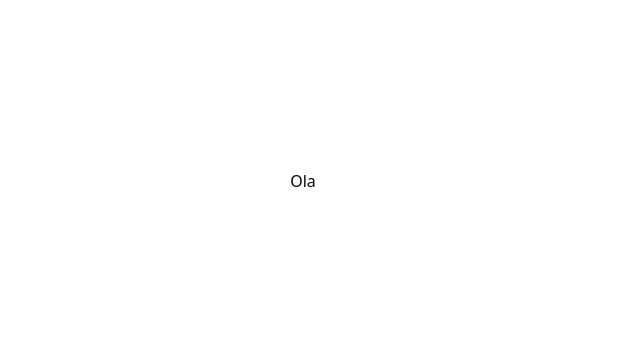
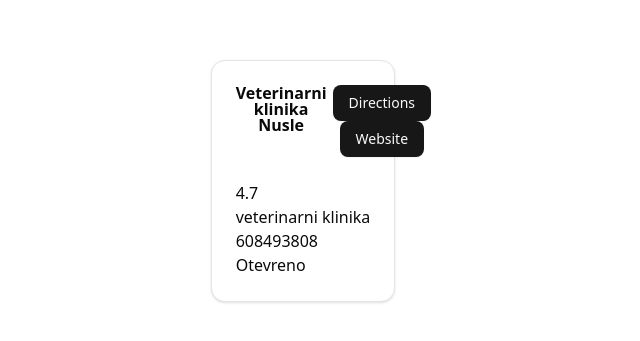
Before and after one commit to evahli/paw-help, a React (Vite) app: page /detail in a window 1280 px wide. Shown: the part 219-560 px from the top of the page, without its empty margins (337-977 px from the left). Built offline with nearby package versions, Linux system fonts and the light colour scheme.

Commit message:
create card component

```diff
--- /dev/null
+++ b/src/components/custom/ClinicCard.jsx
@@ -0,0 +1,73 @@
+import {
+  Card,
+  CardAction,
+  CardContent,
+  CardHeader,
+  CardTitle,
+} from '@/components/ui/card';
+import { Button } from '../ui/button';
+
+const clinicName = 'Veterinarni klinika Nusle';
+const rating = 4.7;
+const type = 'veterinarni klinika';
+const tel = '608493808';
+const position = [50, 1, 14.423];
+const openingHours = [
+  {
+    day: 'středa',
+    hours: '9 to 20',
+  },
+  {
+    day: 'čtvrtek',
+    hours: '9 to 20',
+  },
+  {
+    day: 'pátek',
+    hours: '9 to 20',
+  },
+  {
+    day: 'sobota',
+    hours: '9 to 17',
+  },
+  {
+    day: 'neděle',
+    hours: 'Zavřeno',
+  },
+  {
+    day: 'pondělí',
+    hours: '9 to 20',
+  },
+  {
+    day: 'úterý',
+    hours: '9 to 20',
+  },
+];
+const clinicWebsite = 'czechitas.cz';
+
+const ClinicCardContent = () => {
+  return (
+    <div className='flex flex-col items-start'>
+    <span>{rating}</span>
+    <span>{type}</span>
+    <span>{tel}</span>
+    <span>Otevreno</span>
+    </div>
+  )
+}
+
+export const ClinicCard = () => {
+  return (
+    <Card className='min-w-full'>
+      <CardHeader>
+        <CardTitle>{clinicName}</CardTitle>
+        <CardAction>
+          <Button>Directions</Button>
+        <Button>Website</Button>
+        </CardAction>
+      </CardHeader>
+      <CardContent>
+        <ClinicCardContent/>
+      </CardContent>
+    </Card>
+  );
+};
--- /dev/null
+++ b/src/components/ui/card.jsx
@@ -0,0 +1,101 @@
+import * as React from "react"
+
+import { cn } from "@/lib/utils"
+
+function Card({
+  className,
+  ...props
+}) {
+  return (
+    <div
+      data-slot="card"
+      className={cn(
+        "bg-card text-card-foreground flex flex-col gap-6 rounded-xl border py-6 shadow-sm",
+        className
+      )}
+      {...props} />
+  );
+}
+
+function CardHeader({
+  className,
+  ...props
+}) {
+  return (
+    <div
+      data-slot="card-header"
+      className={cn(
+        "@container/card-header grid auto-rows-min grid-rows-[auto_auto] items-start gap-1.5 px-6 has-data-[slot=card-action]:grid-cols-[1fr_auto] [.border-b]:pb-6",
+        className
+      )}
+      {...props} />
+  );
+}
+
+function CardTitle({
+  className,
+  ...props
+}) {
+  return (
+    <div
+      data-slot="card-title"
+      className={cn("leading-none font-semibold", className)}
+      {...props} />
+  );
+}
+
+function CardDescription({
+  className,
+  ...props
+}) {
+  return (
+    <div
+      data-slot="card-description"
+      className={cn("text-muted-foreground text-sm", className)}
+      {...props} />
+  );
+}
+
+function CardAction({
+  className,
+  ...props
+}) {
+  return (
+    <div
+      data-slot="card-action"
+      className={cn(
+        "col-start-2 row-span-2 row-start-1 self-start justify-self-end",
+        className
+      )}
+      {...props} />
+  );
+}
+
+function CardContent({
+  className,
+  ...props
+}) {
+  return (<div data-slot="card-content" className={cn("px-6", className)} {...props} />);
+}
+
+function CardFooter({
+  className,
+  ...props
+}) {
+  return (
+    <div
+      data-slot="card-footer"
+      className={cn("flex items-center px-6 [.border-t]:pt-6", className)}
+      {...props} />
+  );
+}
+
+export {
+  Card,
+  CardHeader,
+  CardFooter,
+  CardTitle,
+  CardAction,
+  CardDescription,
+  CardContent,
+}
--- a/src/pages/DetailPage.jsx
+++ b/src/pages/DetailPage.jsx
@@ -1,5 +1,9 @@
+import { ClinicCard } from "@/components/custom/ClinicCard";
+
 export const DetailPage = () => {
-  return(
-    <div>Ola</div>
-  )
-}
+  return (
+    <div>
+      <ClinicCard />
+    </div>
+  );
+};
```
Also changed, not shown: jsconfig.json (added, +7 -0 lines).
